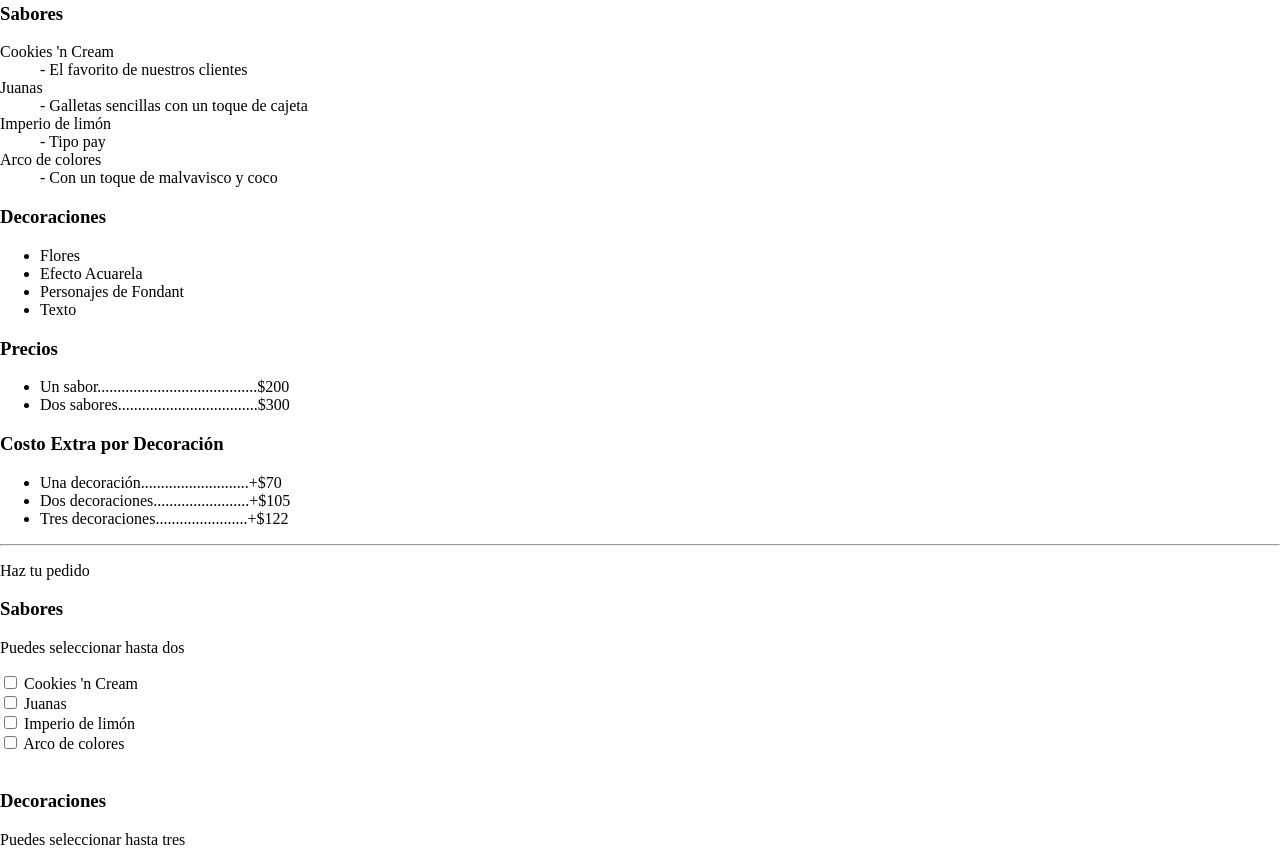
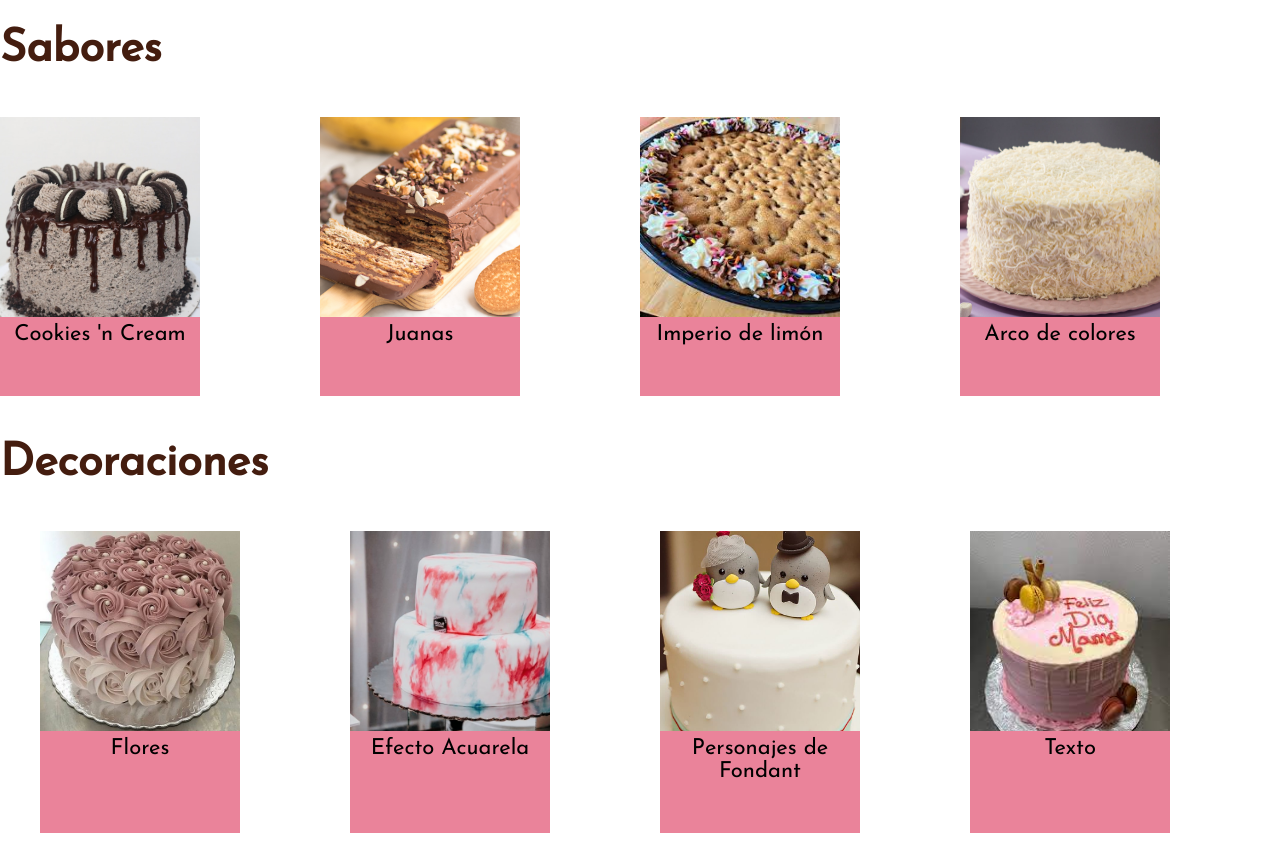
Before and after one commit to Pagutri/CuquiPasteles, a plain HTML site: page index.html in a window 1280 px wide. Shown: the part 865-1717 px from the top of the page. Drawn offline with Linux system fonts and the light colour scheme.

Commit message:
Dar estilo a las listas de productos

```diff
--- a/index.html
+++ b/index.html
@@ -27,23 +27,47 @@
 
     <p>Conoce nuestros pasteles</p>
     <h3>Sabores</h3>
-    <dl>
+    <dl class="lista-productos">
+        <div>
+            <img src="img/cookiesncream.jpg" alt="Pastel sabor Oreo">
             <dt>Cookies 'n Cream</dt>
-        <dd>- El favorito de nuestros clientes</dd>
+            <dd>El favorito de nuestros clientes</dd>
+        </div>
+        <div>
+            <img src="img/juanas.jpg" alt="Pastel sabor Marías">
             <dt>Juanas</dt>
-        <dd>- Galletas sencillas con un toque de cajeta</dd>
+            <dd>Galletas sencillas con un toque de cajeta</dd>
+        </div>
+        <div>
+            <img src="img/imperio.jpeg" alt="Pastel sabor Emperador">
             <dt>Imperio de limón</dt>
-        <dd>- Tipo pay</dd>
+            <dd>Tipo pay</dd>
+        </div>
+        <div>
+            <img src="img/arcolores.jpg" alt="Pastel sabor Arcoiris">
             <dt>Arco de colores</dt>
-        <dd>- Con un toque de malvavisco y coco</dd>
+            <dd>Con un toque de malvavisco y coco</dd>
+        </div>
     </dl>
 
     <h3>Decoraciones</h3>
-    <ul>
+    <ul class="lista-productos">
+        <div>
+            <img src="img/flores.jpg" alt="Pastel con decorado de flores">
             <li>Flores</li>
+        </div>
+        <div>
+            <img src="img/acuarela.png" alt="Pastel con decorado de acuarela">
             <li>Efecto Acuarela</li>
+        </div>
+        <div>
+            <img src="img/fondant.jpg" alt="Pastel con decorado de fondant">
             <li>Personajes de Fondant</li>
+        </div>
+        <div>
+            <img src="img/texto.jpeg" alt="Pastel con texto">
             <li>Texto</li>
+        </div>
     </ul>
 
     <h3>Precios</h3>
@@ -105,6 +129,7 @@
         <p>Calle de las Dalias 333, Las Flores CP 98364</p>
         <p>Tel. 555 253 74 85</p>
         <p>Horario de atención: lun. - vie. 9:00 am - 4:00 pm, sáb. 8:00 am - 2:00 pm</p>
+        <a href="https://www.flaticon.com/free-icons/smart-cart" title="smart cart icons">Smart cart icons created by Freepik - Flaticon</a>
     </footer>
 
 </body>
--- a/styles.css
+++ b/styles.css
@@ -8,6 +8,7 @@
 
 body {
     margin: 0px;
+    font-family: 'Josefin Sans', sans-serif;
 }
 
 header {
@@ -25,9 +26,8 @@ nav {
 
 nav a {
     text-decoration: none;
+    font-size: 22px;
     color: var(--black-bean);
-    font-family: 'Josefin Sans', sans-serif;
-    font-size: 22px;
 }
 
 .logo {
@@ -56,6 +56,38 @@ h2 {
     background: var(--peach-puff);
     padding: 50px;
     border-radius: 50% 10%;
-    font-family: 'Josefin Sans', sans-serif;
     font-size: 60px;
 }
+
+h3 {
+    font-size: 45px;
+    color: var(--black-bean);
+}
+
+.lista-productos {
+    display: grid;
+    grid-template-columns: repeat(4, 1fr);
+}
+
+.lista-productos img {
+    width: 200px;
+    height: 200px;
+    object-fit: cover;
+}
+
+.lista-productos div {
+    background: var(--shimmering-blush);
+    width: 200px;
+    color: #000;
+    padding-bottom: 50px;
+    text-align: center;
+    font-size: 22px;
+}
+
+ul {
+    list-style: none;
+}
+
+dd {
+    display: none;
+}
```
Also changed, not shown: img/arcolores.jpg (added), img/flores2.jpeg (deleted), img/fondant.jpg (added), img/juanas.jpg (added), img/shopping-cart.png (added). Lines whose indentation alone changed are shown as unchanged.
